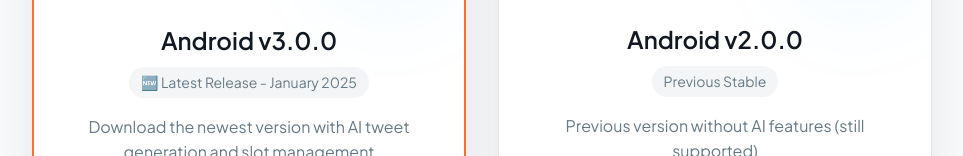
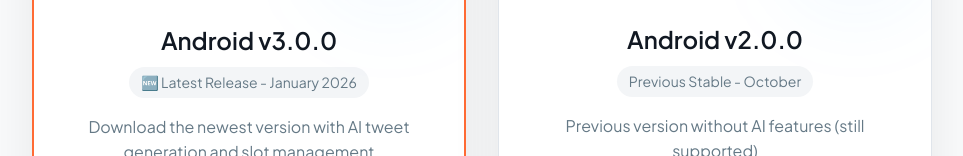
Before and after one commit to SudipMondal7602/FlashAuto, a plain HTML site: page index.html in a window 1280 px wide. Shown: the part 4846-5002 px from the top of the page, without its empty margins (158-1121 px from the left). Drawn offline with Linux system fonts and the light colour scheme.

Commit message:
Update index.html

```diff
--- a/index.html
+++ b/index.html
@@ -1275,7 +1275,7 @@
                         <img src="https://res.cloudinary.com/dpn6zos4c/image/upload/v1766658334/app_icon_k0ujgo.png" alt="App Logo" style="width: 70%; height: 70%; object-fit: contain;">
                     </div>
                     <h3>Android v3.0.0</h3>
-                    <span class="version-badge">🆕 Latest Release - January 2025</span>
+                    <span class="version-badge">🆕 Latest Release - January 2026</span>
                     <p>Download the newest version with AI tweet generation and slot management</p>
 
                     <div class="download-tags">
@@ -1304,7 +1304,7 @@
                         <img src="https://res.cloudinary.com/dpn6zos4c/image/upload/v1766658334/app_icon_k0ujgo.png" alt="App Logo" style="width: 70%; height: 70%; object-fit: contain;">
                     </div>
                     <h3>Android v2.0.0</h3>
-                    <span class="version-badge">Previous Stable</span>
+                    <span class="version-badge">Previous Stable - October</span>
                     <p>Previous version without AI features (still supported)</p>
 
                     <div class="download-tags">
```
